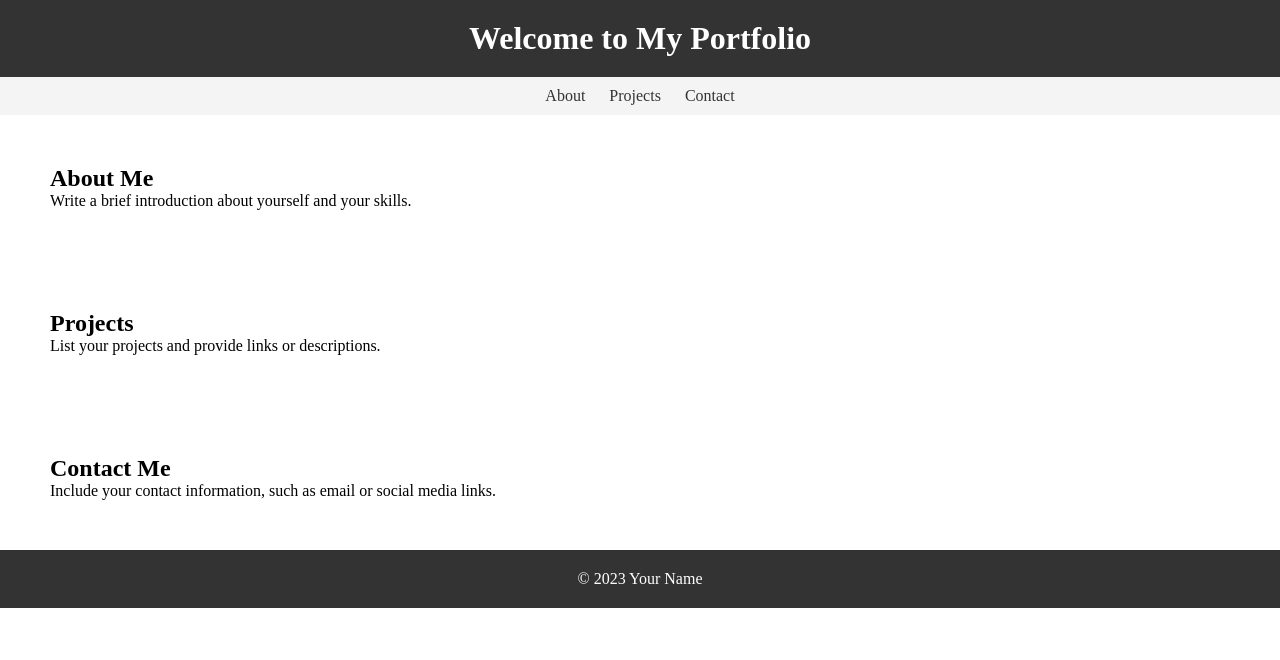
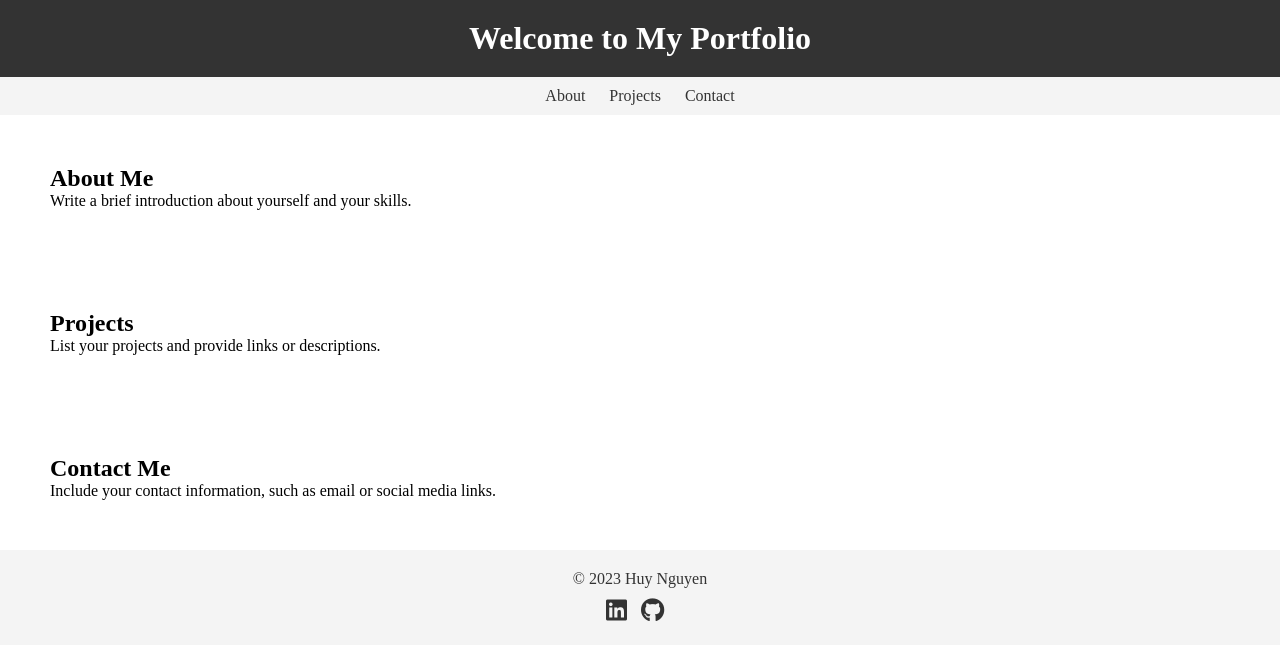
Before and after one commit to Huy0720/Huy0720.github.io, a plain HTML site: page index.html in a window 1280 px wide. Drawn offline with Linux system fonts and the light colour scheme.

Commit message:
Add Footer Icon

```diff
--- a/index.html
+++ b/index.html
@@ -3,6 +3,7 @@
 <head>
   <title>My Portfolio</title>
   <link rel="stylesheet" href="styles.css">
+  <link rel="stylesheet" href="https://cdnjs.cloudflare.com/ajax/libs/font-awesome/5.15.3/css/all.min.css" integrity="sha512-/xzm81s/oWth3zQnF2qhZ63Fc7sFm3x82+omJkSaxpaaXLSs0IvqX/Vl8z/7Dp/0dXnHYlVZ+8x+UwzvFFv/Bg==" crossorigin="anonymous" referrerpolicy="no-referrer" />
 </head>
 <body>
   <header>
@@ -33,7 +34,11 @@
   </section>
 
   <footer>
-    <p>&copy; 2023 Your Name</p>
+    <p>&copy; 2023 Huy Nguyen</p>
+    <ul class="social-links">
+      <li><a href="https://www.linkedin.com/in/huynguyen-sutd/" target="_blank"><i class="fab fa-linkedin"></i></a></li>
+      <li><a href="https://github.com/Huy0720" target="_blank"><i class="fab fa-github"></i></a></li>
+    </ul>
   </footer>
 
   <script src="script.js"></script>
--- a/styles.css
+++ b/styles.css
@@ -37,8 +37,28 @@
 
   /* Style the footer */
   footer {
-    background-color: #333;
-    color: #fff;
+    background-color: #f4f4f4;
+    color: #333;
     padding: 20px;
     text-align: center;
   }
+
+  .social-links {
+    list-style-type: none;
+    margin-top: 10px;
+  }
+
+  .social-links li {
+    display: inline-block;
+    margin-right: 10px;
+  }
+
+  .social-links a {
+    color: #333;
+    font-size: 24px;
+    transition: color 0.3s ease;
+  }
+
+  .social-links a:hover {
+    color: #0077B5; /* LinkedIn blue color */
+  }
```
